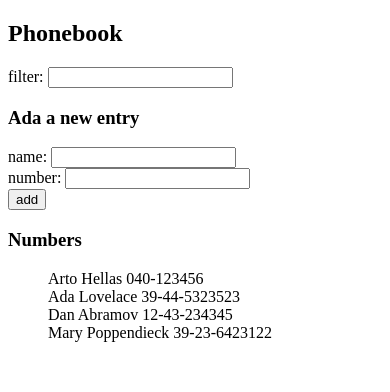
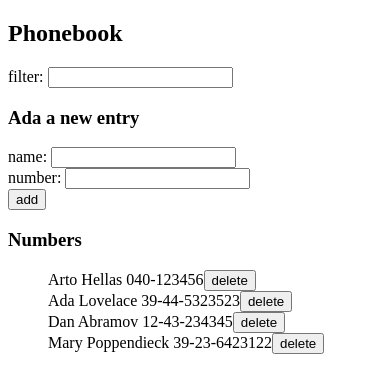
Before and after one commit to derekjwilliams/FullStackOpen, a React (Vite) app in the folder part2/phonebook/: page / in a window 390 px wide. Shown: the top 392 px of the page. Built offline with nearby package versions, Linux system fonts and the light colour scheme; data requests are answered from the project's data file.

Commit message:
completed 2.15 The Phonebook step10

```diff
--- a/part2/phonebook/src/App.jsx
+++ b/part2/phonebook/src/App.jsx
@@ -2,7 +2,7 @@ import { useState, useEffect } from "react";
 import Persons from "./components/Persons";
 import PersonForm from "./components/PersonForm";
 import Filter from "./components/Filter";
-import axios from 'axios'
+import personService from './services/persons';
 
 const App = () => {
   const [persons, setPersons] = useState([]);
@@ -11,34 +11,82 @@ const App = () => {
   const [nameFilter, setNameFilter] = useState("");
 
   useEffect(() => {
-    axios
-      .get('http://localhost:3001/persons')
-      .then(response => {
-        setPersons(response.data)
-      })
-  }, [])
+    personService.getAll().then((persons) => {
+      setPersons(persons);
+    });
+  }, []);
+
+  const clearInputs = () => {
+    setNewName('');
+    setNewPhoneNumber('');
+  }
+
+  /**
+   * returns the next id, finds the largest id and adds 1 to get the next id
+   */
+  const getNextId =() => {
+    return persons.reduce((a,b)=> (a.id > b.id)? a : b).id + 1
+   }
 
   const addPerson = (event) => {
     event.preventDefault();
-    if (persons.find((person) => person.name === newName) === undefined) {
-      setPersons([
-        ...persons,
-        { id: persons.length + 1, name: newName, number: newPhoneNumber },
-      ]);
-      setNewName('')
-    } else {
+    const person = persons.find((person) => person.name === newName)
+    if (person === undefined) {
+      const newPerson = {
+        name: newName,
+        number: newPhoneNumber,
+        id: getNextId()
+      };
+
+      personService.create(newPerson).then((person) => {
+        setPersons(persons.concat(person))
+        clearInputs('')
+      });
+    }
+    else if (window.confirm(`${person.name} is already added to the phonebook, replace the old number with a new one?`)) {
+      const changedPerson = {
+        name: person.name,
+        number: newPhoneNumber,
+        id: person.id
+      };
+      personService.update(person.id, changedPerson).then((personResult) => {
+        setPersons(persons.map(p => p.id !== person.id ? p : personResult))
+        clearInputs('')
+      });
+    }
+    else {
       alert(`${newName} is already in phonebook`);
     }
   };
+
+  const deletePerson = (person) => {
+    if (window.confirm(`Do you really want to delete ${person.name}?`)) {
+      const id = person.id
+      personService.deleteById(id).then(() => {
+        setPersons(prevPersons => prevPersons.filter(p => p.id !== id))
+      })
+      .catch(error => {
+        alert(`the person '${person}' was not found on the server`)
+      })
+    }
+  }
+
+  const handleDeletePerson=(id) => {
+    deletePerson(id)
+  }
+
   const handleNameChange = (event) => {
     setNewName(event.target.value);
   };
+
   const handlePhoneNumberChange = (event) => {
     setNewPhoneNumber(event.target.value);
   };
+
   const handleNameFilterChange = (event) => {
     setNameFilter(event.target.value);
   };
+
   return (
     <div>
       <h2>Phonebook</h2>
@@ -48,14 +96,18 @@ const App = () => {
       />
       <h3>Ada a new entry</h3>
       <PersonForm
-        addPerson={addPerson}
         newName={newName}
+        handleAddPerson={addPerson}
         handleNameChange={handleNameChange}
         newPhoneNumber={newPhoneNumber}
         handlePhoneNumberChange={handlePhoneNumberChange}
       />
       <h3>Numbers</h3>
-      <Persons nameFilter={nameFilter} persons={persons} />
+      <Persons
+        nameFilter={nameFilter}
+        persons={persons}
+        handleDeletePerson={handleDeletePerson}
+      />
     </div>
   );
 };
--- a/part2/phonebook/src/components/Person.jsx
+++ b/part2/phonebook/src/components/Person.jsx
@@ -1,7 +1,11 @@
-const Person = ({ person }) => {
+const Person = ({
+  person,
+  handleDeletePerson }
+) => {
   return (
     <li>
       {person.name} {person.number}
+      <button onClick={() => handleDeletePerson(person)}>delete</button>
     </li>
   );
 };
--- a/part2/phonebook/src/components/PersonForm.jsx
+++ b/part2/phonebook/src/components/PersonForm.jsx
@@ -1,12 +1,12 @@
 const PersonForm = ({
-  addPerson,
   newName,
+  handleAddPerson,
   handleNameChange,
   newPhoneNumber,
   handlePhoneNumberChange,
 }) => {
   return (
-    <form onSubmit={addPerson}>
+    <form onSubmit={handleAddPerson}>
       <div>
         name: <input value={newName} onChange={handleNameChange} />
       </div>
--- a/part2/phonebook/src/components/Persons.jsx
+++ b/part2/phonebook/src/components/Persons.jsx
@@ -1,5 +1,9 @@
 import Person from "./Person";
-const Persons = ({ nameFilter, persons }) => {
+const Persons = ({
+  nameFilter,
+  persons,
+  handleDeletePerson
+}) => {
   const castInsensitiveNameFilter = nameFilter.trim().toLowerCase();
   return (
     <ul style={{ listStyle: "none" }}>
@@ -8,7 +12,7 @@ const Persons = ({ nameFilter, persons }) => {
           p.name.trim().toLowerCase().includes(castInsensitiveNameFilter)
         )
         .map((person) => (
-          <Person key={person.id} person={person} />
+          <Person key={person.id} person={person} handleDeletePerson={handleDeletePerson}/>
         ))}
     </ul>
   );
--- /dev/null
+++ b/part2/phonebook/src/services/persons.js
@@ -0,0 +1,25 @@
+import axios from 'axios'
+
+const baseUrl = 'http://localhost:3001/persons'
+
+const getAll = () => {
+  const request = axios.get(baseUrl)
+  return request.then(response => response.data)
+}
+
+const create = value => {
+  const request = axios.post(baseUrl, value)
+  return request.then(response => response.data)
+}
+
+const update = (id, value) => {
+  const request = axios.put(`${baseUrl}/${id}`, value)
+  return request.then(response => response.data)
+}
+
+const deleteById = id => {
+  const request = axios.delete(`${baseUrl}/${id}`)
+  return request.then(response => response.data)
+}
+
+export default { getAll, create, update, deleteById }
```
Also changed, not shown: part2/phonebook/db.json (line endings or trailing spaces).
